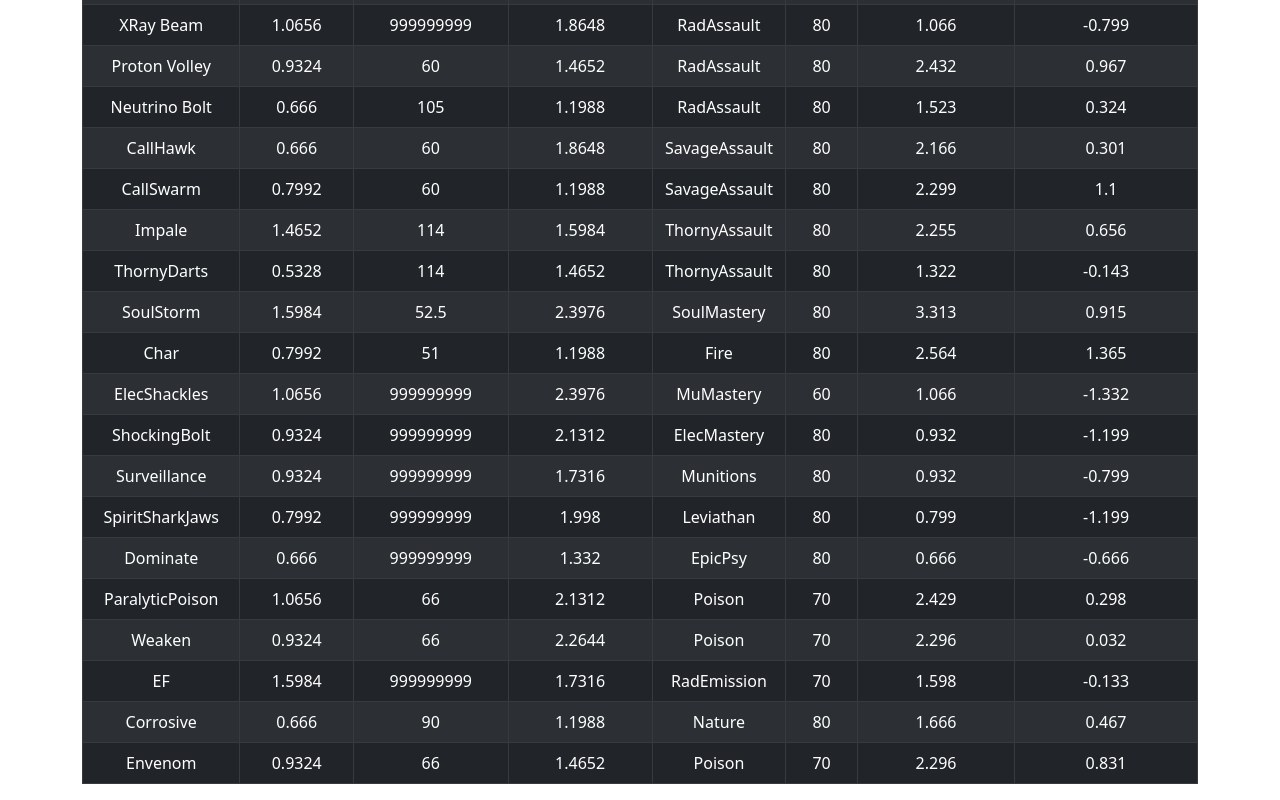
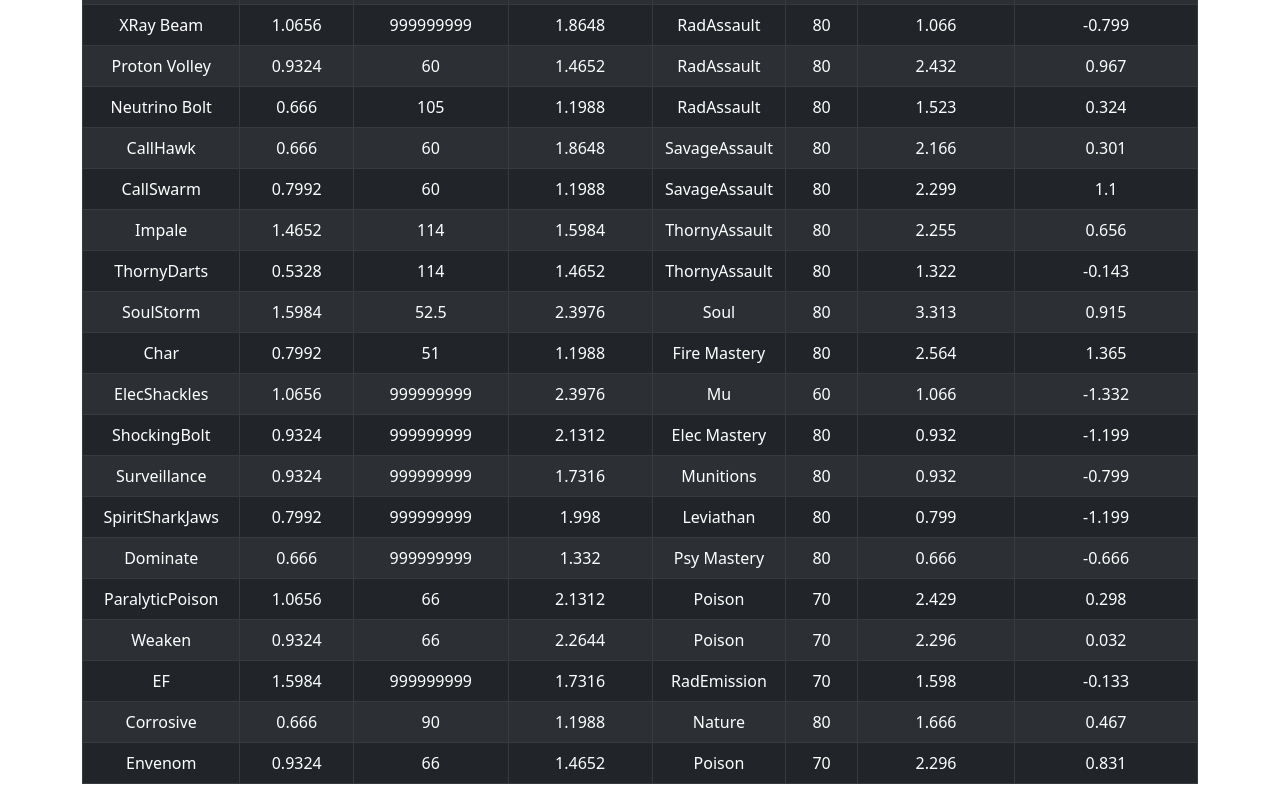
Before and after one commit to SFoxGit/offtimings, a React (Create React App) app: page / in a window 1280 px wide. Shown: the part 4005-4805 px from the top of the page. Built offline with nearby package versions, Linux system fonts and the light colour scheme.

Commit message:
blaster epics

```diff
--- /dev/null
+++ b/src/components/Epic/blaster.jsx
@@ -0,0 +1,19 @@
+import React from 'react'
+import { Row, Button, Col } from 'react-bootstrap';
+
+export default function BlasterEpics(props) {
+  const selectEpic = props.selectEpic
+
+  return (
+    <Row>
+      <Col>
+      <Button size="lg" variant="danger" onClick={() => selectEpic("Elec Mastery")}>Elec</Button>
+      <Button size="lg" variant="danger" onClick={() => selectEpic("Fire Mastery")}>Fire</Button>
+      <Button size="lg" variant="danger" onClick={() => selectEpic("Mu")}>Mu Mastery</Button>
+      <Button size="lg" variant="danger" onClick={() => selectEpic("Munitions")}>Munitions</Button>
+      <Button size="lg" variant="danger" onClick={() => selectEpic("Leviathan")}>Leviathan</Button>
+      <Button size="lg" variant="danger" onClick={() => selectEpic("Soul")}>Soul</Button>
+      </Col>
+    </Row>
+  )
+}
--- a/src/components/Table/table.jsx
+++ b/src/components/Table/table.jsx
@@ -7,6 +7,7 @@ import Controls from '../Primary/controls';
 import BlasterSecondaries from '../Secondary/blaster';
 import CorruptorSecondaries from '../Secondary/corruptor';
 import DomSecondaries from '../Secondary/dom';
+import BlasterEpics from '../Epic/blaster';
 
 export default function AttacksTable() {
   const [powers, setPowers] = useState([])
@@ -71,6 +72,25 @@ export default function AttacksTable() {
     }
   }
 
+  const selectEpic = (filter) => {
+    if (!epic) {
+      let arr = attacks.filter(function (power) {
+        return power[8] === filter
+      })
+      setEpic(filter)
+      setPowers([...powers, ...arr])
+    } else {
+      let arr = attacks.filter(function (power) {
+        return power[13].includes(archtype)
+      })
+      let filterArr = arr.filter(function (power) {
+        return power[8] === primary || power[8] === secondary || power[8] === filter
+      })
+      setEpic(filter)
+      setPowers(filterArr)
+    }
+  }
+
   useEffect(() => {
     setPowers(attacks)
   }, [setPowers])
@@ -86,7 +106,7 @@ export default function AttacksTable() {
         </Col>
       </Row>
       {archtype === "blaster" || archtype === "corruptor" || archtype === "defender" ?
-        <Blasts selectPrimary={selectPrimary}/>
+        <Blasts selectPrimary={selectPrimary} />
         :
         null
       }
@@ -96,20 +116,24 @@ export default function AttacksTable() {
         null
       }
       {primary && archtype === "blaster" ?
-        <BlasterSecondaries selectSecondary={selectSecondary}/>
+        <BlasterSecondaries selectSecondary={selectSecondary} />
         :
         null
       }
       {primary && (archtype === "defender" || archtype === "controller" || archtype === "corruptor") ?
-        <CorruptorSecondaries selectSecondary={selectSecondary} setSecondary={setSecondary}/>
+        <CorruptorSecondaries selectSecondary={selectSecondary} setSecondary={setSecondary} />
         :
         null
       }
       {primary && archtype === 'dom' ?
-        <DomSecondaries selectSecondary={selectSecondary} setSecondary={setSecondary}/>
+        <DomSecondaries selectSecondary={selectSecondary} setSecondary={setSecondary} />
         :
         null
       }
+      {primary && secondary && archtype === "blaster" ?
+      <BlasterEpics selectEpic={selectEpic} setEpic={setEpic}/>
+    :
+    null}
       <Table striped bordered hover variant="dark">
         <thead>
           <tr>
--- a/src/data.js
+++ b/src/data.js
@@ -101,13 +101,13 @@ const attacks = [
   ["CallSwarm", 22, 24, 0.7992, 60, 30, 32, 1.1988, "SavageAssault", 80, 2.299, 1.100, 'secondary', ['dom']],
   ["Impale", 43, 44, 1.4652, 114, 43, 44, 1.5984, "ThornyAssault", 80, 2.255, 0.656, 'secondary', ['dom']],
   ["ThornyDarts", 15, 16, 0.5328, 114, 40, 40, 1.4652, "ThornyAssault", 80, 1.322, -0.143, 'secondary', ['dom']],
-  ["SoulStorm", 45, 48, 1.5984, 52.5, 65, 68, 2.3976, "SoulMastery", 80, 3.313, 0.915, 'epic', ['blaster', 'defender', 'corruptor']],
-  ['Char', 23, 24, 0.7992, 51, 32, 32, 1.1988, 'Fire', 80, 2.564, 1.365, 'epic', ['blaster', 'corruptor', 'defender']],
-  ["ElecShackles", 29, 32, 1.0656, 999999999, 65, 68, 2.3976, "MuMastery", 60, 1.066, -1.332, 'epic', ['blaster', 'defender', 'corruptor']],
-  ['ShockingBolt', 26, 28, 0.9324, 999999999, 60, 60, 2.1312, 'ElecMastery', 80, 0.932, -1.199, 'epic', ['blaster']],
+  ["SoulStorm", 45, 48, 1.5984, 52.5, 65, 68, 2.3976, "Soul", 80, 3.313, 0.915, 'epic', ['blaster', 'defender', 'corruptor']],
+  ['Char', 23, 24, 0.7992, 51, 32, 32, 1.1988, 'Fire Mastery', 80, 2.564, 1.365, 'epic', ['blaster', 'corruptor', 'defender']],
+  ["ElecShackles", 29, 32, 1.0656, 999999999, 65, 68, 2.3976, "Mu", 60, 1.066, -1.332, 'epic', ['blaster', 'defender', 'corruptor']],
+  ['ShockingBolt', 26, 28, 0.9324, 999999999, 60, 60, 2.1312, 'Elec Mastery', 80, 0.932, -1.199, 'epic', ['blaster']],
   ['Surveillance', 25, 28, 0.9324, 999999999, 45, 48, 1.7316, 'Munitions', 80, 0.932, -0.799, 'epic', ['blaster']],
   ['SpiritSharkJaws', 21, 24, 0.7992, 999999999, 56, 56, 1.998, 'Leviathan', 80, 0.799, -1.199, 'epic', ['blaster', 'defender', 'corruptor']],
-  ['Dominate', 20, 20, 0.666, 999999999, 33, 36, 1.332, 'EpicPsy', 80, 0.666, -0.666, 'epic', ['corruptor', 'defender']],
+  ['Dominate', 20, 20, 0.666, 999999999, 33, 36, 1.332, 'Psy Mastery', 80, 0.666, -0.666, 'epic', ['corruptor', 'defender']],
   ["ParalyticPoison", 31, 32, 1.0656, 66, 60, 60, 2.1312, "Poison", 70, 2.429, 0.298, 'secondary', ['defender', 'corruptor']],
   ["Weaken", 25, 28, 0.9324, 66, 62, 64, 2.2644, "Poison", 70, 2.296, 0.032, 'secondary', ['defender', 'corruptor']],
   ["EF", 45, 48, 1.5984, 999999999, 45, 48, 1.7316, "RadEmission", 70, 1.598, - 0.133, 'secondary', ['defender', 'corruptor']],
```
